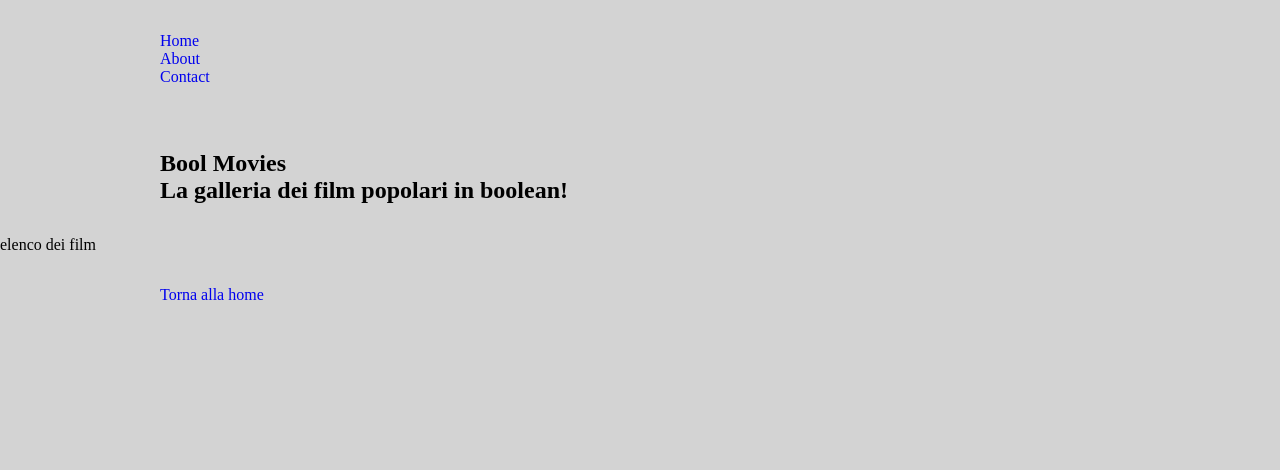
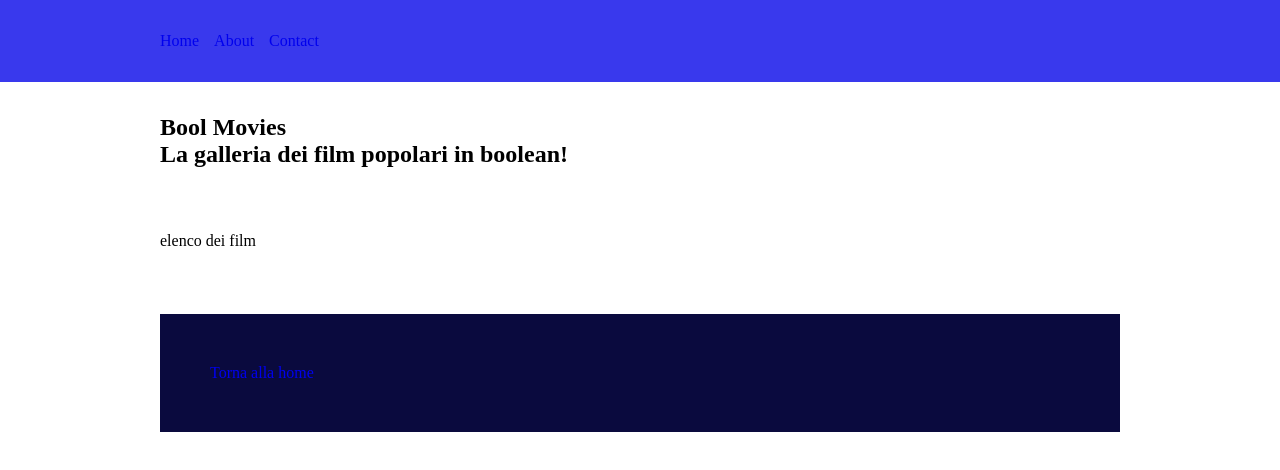
Before and after one commit to GioiPronesti/webapp-react, a React (Vite) app: page / in a window 1280 px wide. Shown: the top 470 px of the page. Built offline with nearby package versions, Linux system fonts and the light colour scheme.

Commit message:
fix: name of styles classes

```diff
--- a/src/components/Nav.jsx
+++ b/src/components/Nav.jsx
@@ -9,14 +9,14 @@ function Nav() {
     { label: 'Contact', path: '/contact' }
   ]
 
-  return <nav>
+  return <nav className='flex-nav'>
     <ul className='flex-link'>
       {
         menu.map(({path, label}, i) => {
           return <li key={i}>
             <NavLink className='link' to={path}>
               {({ isActive }) => {
-                return <span className={ isActive ? 'text-blue' : ''}>{
+                return <span className={ isActive ? 'active-text-blue' : ''}>{
                   label
                 }</span>
               }}
--- a/src/index.css
+++ b/src/index.css
@@ -6,9 +6,7 @@
   padding:0;
 }
 
-body{
-  background-color: lightgray;
-}
+
 
 ul{
   list-style: none;
@@ -25,3 +23,20 @@ a{
   margin: 0 auto ;
   padding: 2rem;
 }
+
+.bg-nav{
+  background-color: rgb(57, 57, 237);
+}
+
+.flex-link{
+  display: flex;
+  flex-direction: row;
+  align-items: center;
+  gap: 15px;
+}
+
+.footer-link-home{
+  background-color: rgb(10, 10, 62);
+  color: white;
+  padding: 50px;
+}
--- a/src/layouts/Footer.jsx
+++ b/src/layouts/Footer.jsx
@@ -5,10 +5,10 @@ function Footer(){
 
     return (
 
-    <footer className="bg-blue">
+    <footer className="bg-footer">
         <div className="container">
             <section>
-                <div className="link-home">
+                <div className="footer-link-home">
                     <Link to="/">Torna alla home</Link>
                 </div>
             </section>
--- a/src/pages/HomePage.jsx
+++ b/src/pages/HomePage.jsx
@@ -13,7 +13,10 @@ function HomePage() {
       </div>
     </section>
     <section>
-      elenco dei film
+        <div className="container">
+            elenco dei film
+        </div>
+
     </section>
   </>
 }
```
